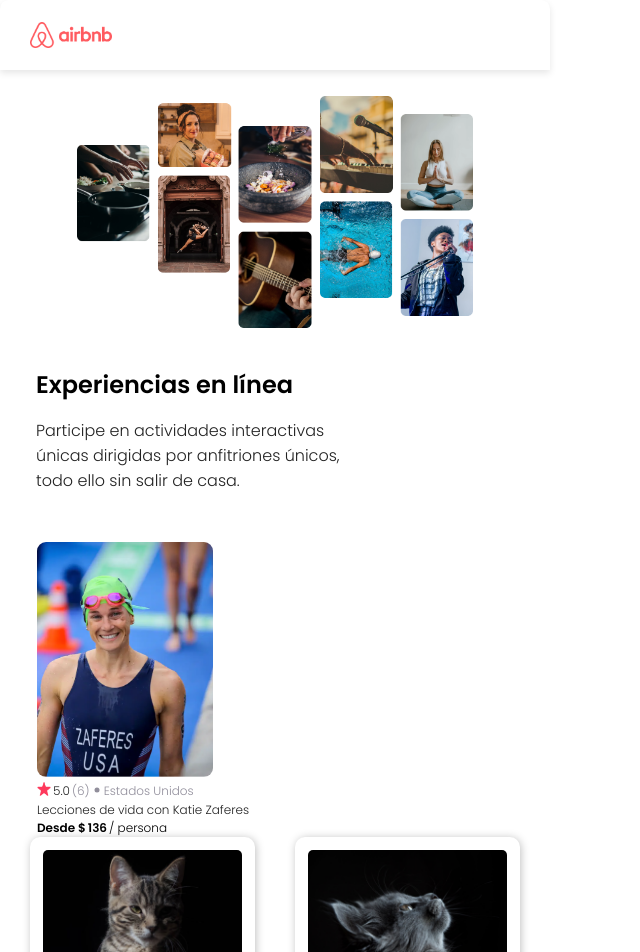
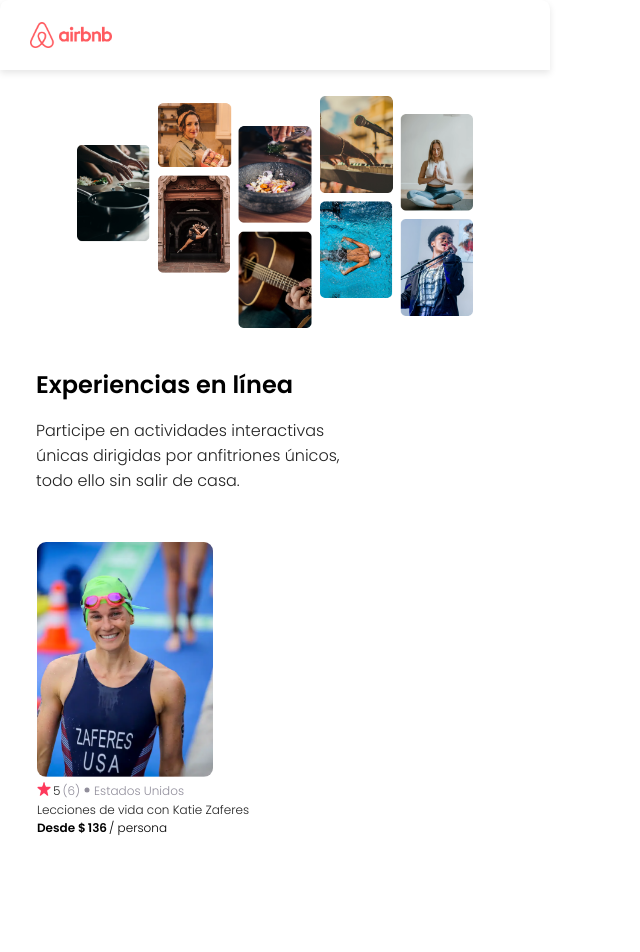
Before and after one commit to crcascr/React-Learning, a React (Create React App) app in the folder airbnb-experiences-clon/: page / in a window 1280 px wide. Shown: the top 952 px of the page, without its empty margins (0-640 px from the left). After the commit the page ends 837 px from the top, so only its background shows below. Built offline with nearby package versions, Linux system fonts and the light colour scheme.

Commit message:
Props para el componente tarjeta

```diff
--- a/airbnb-experiences-clon/src/Airbnb-experiences.js
+++ b/airbnb-experiences-clon/src/Airbnb-experiences.js
@@ -2,15 +2,29 @@ import React from "react";
 import Navbar from "./components/Navbar";
 import Hero from "./components/Hero";
 import Card from "./components/Card";
-import Contact from "./components/Contact";
-import Joke from "./components/Joke";
+/*import Contact from "./components/Contact";
+import Joke from "./components/Joke";*/
 
 function AirbnbExperiences() {
   return (
     <div className="AirbnbFullPage">
       <Navbar />
       <Hero />
-      <Card />
+      <Card
+        img="katie-zaferes.png"
+        puntuacion={5.0}
+        contadorOpiniones={6}
+        pais="Estados Unidos"
+        titulo="Lecciones de vida con Katie Zaferes"
+        precio={136}
+      />
+    </div>
+  );
+}
+
+export default AirbnbExperiences;
+
+/* Parte de Contacto y Joke
 <div className="contacts">
         <Contact
           img="/images/contacts/mr-whiskerson.png"
@@ -28,35 +42,38 @@ function AirbnbExperiences() {
           img="/images/contacts/felix.png"
           name="Felix"
           phone="(212) 555-4567"
-        email="thecat@hotmail.com"/>
+          email="thecat@hotmail.com"
+        />
         <Contact
           img="/images/contacts/pumpkin.png"
           name="Pumpkin"
           phone="(0800) CAT KING"
-        email="pumpkin@scrimba.com"/>
+          email="pumpkin@scrimba.com"
+        />
       </div>
       <Joke
         numero={1}
         inicio="¿Por qué el esqueleto no peleó?"
-      fin="Porque no tenía agallas."/>
+        fin="Porque no tenía agallas."
+      />
       <Joke
         numero={2}
         inicio=" ¿Qué le dice un semáforo a otro semáforo?"
-      fin="No me mires, me estoy cambiando."/>
+        fin="No me mires, me estoy cambiando."
+      />
       <Joke
         numero={3}
         inicio="¿Por qué el libro de matemáticas se puso triste?"
-      fin="Porque tenía demasiados problemas."/>
+        fin="Porque tenía demasiados problemas."
+      />
       <Joke
         numero={4}
         inicio="¿Qué hace una abeja en el gimnasio?"
-      fin="¡Zum-ba!"/>
+        fin="¡Zum-ba!"
+      />
       <Joke
         numero={5}
         inicio="¿Cómo se dice pañuelo en japonés?"
-      fin="Saka-moko."/>
-    </div>
-  );
-}
-
-export default AirbnbExperiences;
+        fin="Saka-moko."
+      />
+*/
--- a/airbnb-experiences-clon/src/components/Card.js
+++ b/airbnb-experiences-clon/src/components/Card.js
@@ -1,11 +1,15 @@
 import React from "react";
-import katie from "../images/katie-zaferes.png";
+//import katie from "../images/katie-zaferes.png";
 import star from "../images/star.png";
-function Card() {
+function Card(props) {
   return (
     <div className="cardsContainer">
       <div className="card">
-        <img src={katie} alt="Foto tarjeta" className="card--imagen" />
+        <img
+          src={`/images/${props.img}`}
+          alt="Foto tarjeta"
+          className="card--imagen"
+        />
         <div className="card-valoracion">
           <span>
             <img
@@ -14,21 +18,23 @@ function Card() {
               className="card--valoracion-icono"
             />
           </span>
-          <p className="card-valoracion-puntuacion">5.0</p>
-          <p className="card--valoracion-opiniones">(6)</p>
+          <p className="card-valoracion-puntuacion">{props.puntuacion}</p>
+          <p className="card--valoracion-opiniones">
+            ({props.contadorOpiniones})
+          </p>
           <span className="card--valoracion-separador">
             <svg xmlns="http://www.w3.org/2000/svg" width="10" height="10">
               <ellipse cx="5" cy="5" rx="2.5" ry="2.5" fill="#918E9B" />
             </svg>
           </span>
 
-          <p className="card-valoracion-pais">Estados Unidos</p>
+          <p className="card-valoracion-pais">{props.pais}</p>
         </div>
 
-        <p className="card--descripcion">Lecciones de vida con Katie Zaferes</p>
+        <p className="card--descripcion">{props.titulo}</p>
         <div className="card-precio">
           <p className="card-precio-inicio">Desde $</p>
-          <p className="card-precio-monto">136</p>
+          <p className="card-precio-monto">{props.precio}</p>
           <p className="card-precio-cantidad">/ persona</p>
         </div>
       </div>
```
Also changed, not shown: airbnb-experiences-clon/public/images/katie-zaferes.png (renamed from airbnb-experiences-clon/src/images/katie-zaferes.png). Lines whose indentation alone changed are shown as unchanged.
